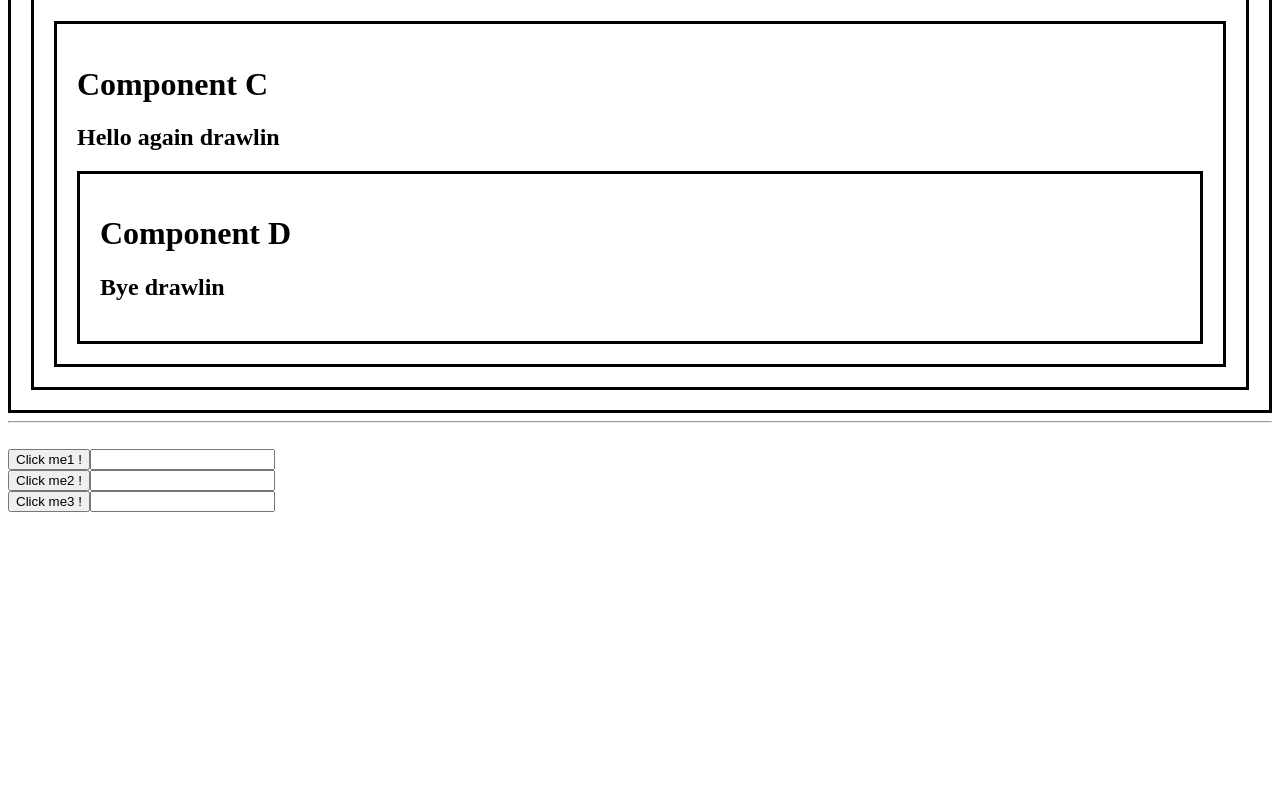
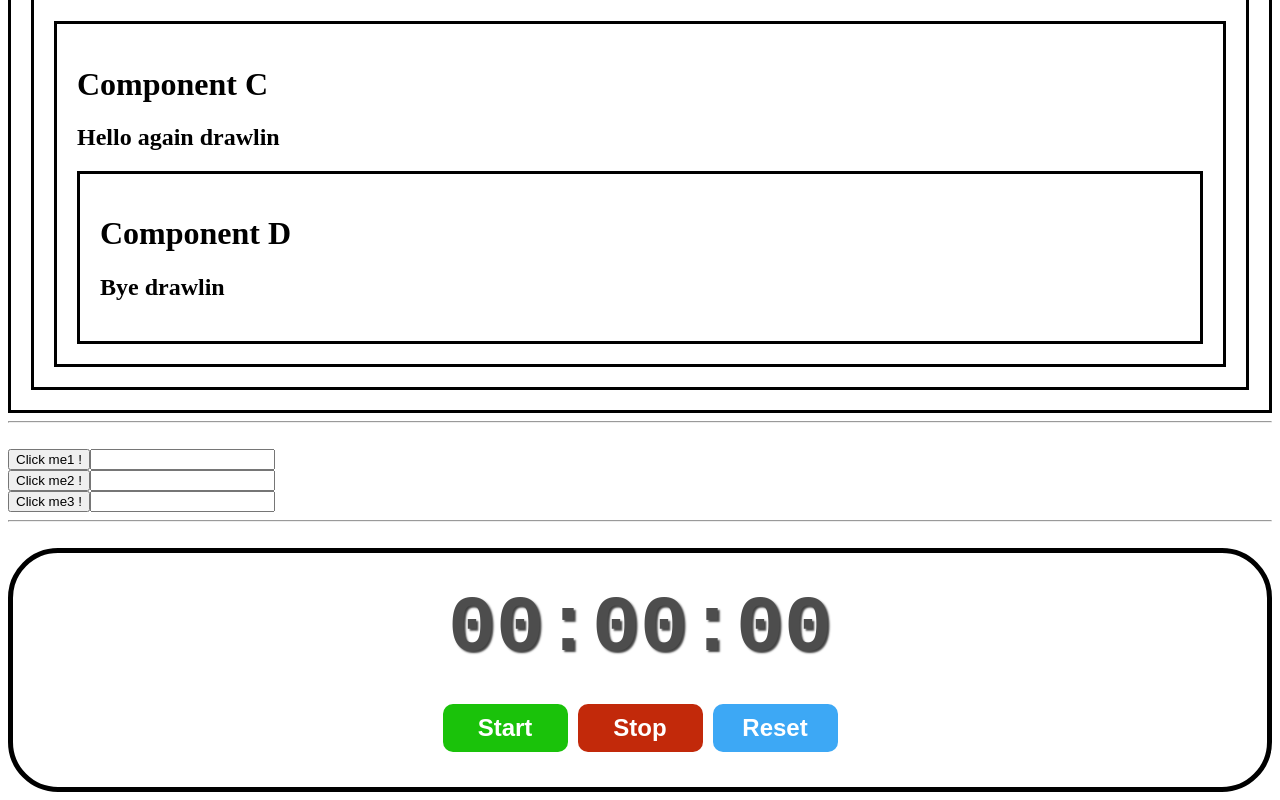
Before and after one commit to drawliin/React-Course, a React (Vite) app: page / in a window 1280 px wide. Shown: the part 3490-4290 px from the top of the page. Before the commit the page ends 4010 px from the top, so only its background shows below. Built offline with nearby package versions, Linux system fonts and the light colour scheme.

Commit message:
Added files

```diff
--- a/src/App.jsx
+++ b/src/App.jsx
@@ -13,6 +13,7 @@ import UseEffectComp from "./UseEffectComp.jsx";
 import DigitalClockApp from "./Digital Clock App/DigitalClockApp.jsx";
 import ComponentA from './UseContextApp/ComponentA';
 import UseRefComp from './UseRefComp.jsx';
+import StopWatchApp from './Stop Watch App/StopWatchApp.jsx';
 
 
 
@@ -65,6 +66,9 @@ function App() {
 
       <hr/><br/>
       <UseRefComp/>
+
+      <hr/><br/>
+      <StopWatchApp/>
     </>
   );
 }
--- /dev/null
+++ b/src/Stop Watch App/StopWatchApp.jsx
@@ -0,0 +1,34 @@
+import React, {useState, useEffect, useRef} from 'react'
+
+function StopWatchApp(){
+
+    const [isRunning, setIsRunning] = useState(false);
+    const [elapsedTime, setElapsedTime] = useState(0);
+    const intervalIdRef = useRef(null);
+    const startTimeRef = useRef(0);
+
+    useEffect(() => {
+
+    }, [isRunning]);
+
+    function start(){}
+    function stop(){}
+    function reset(){}
+
+    function formatTime(){
+        return "00:00:00"
+    }
+
+    return(
+        <div className='stopwatch'>
+            <div className='display'>{formatTime()}</div>
+            <div className='controls'>
+                <button onClick={start} className='start-button'>Start</button>
+                <button onClick={stop} className='stop-button'>Stop</button>
+                <button onClick={reset} className='reset-button'>Reset</button>
+            </div>
+        </div>
+    )
+}
+
+export default StopWatchApp;
--- a/src/index.css
+++ b/src/index.css
@@ -71,3 +71,54 @@ input[type='color']{
     border: 3px solid;
     padding: 20px;
 }
+
+
+/* StopWatch */
+.stopwatch{
+    display: flex;
+    flex-direction: column;
+    align-items: center;
+    border: 5px solid ;
+    border-radius: 50px;
+    padding: 30px;
+}
+.display{
+    font-size: 5rem;
+    font-family: monospace;
+    font-weight: bold;
+    color: hsl(0, 0%, 30%);
+    text-shadow: 2px 2px 2px hsla(0, 0%, 0%, 0.75);
+    margin-bottom: 25px;
+}
+.controls button{
+    font-size: 1.5rem;
+    font-weight: bold;
+    padding: 10px 20px;
+    margin: 5px;
+    min-width: 125px;
+    border: none;
+    border-radius: 10px;
+    cursor: pointer;
+    color: white;
+    transition: background-color 0.5s ease;
+}
+.start-button{
+    background-color: hsla(115, 90%, 40%);
+}
+.start-button:hover{
+    background-color: hsla(115, 90%, 35%);
+}
+
+.stop-button{
+    background-color: hsl(10, 90%, 40%);
+}
+.stop-button:hover{
+    background-color: hsl(10, 90%, 35%);
+}
+
+.reset-button{
+    background-color: hsl(205, 90%, 60%);
+}
+.reset-button:hover{
+    background-color: hsl(205, 90%, 55%);
+}
```
